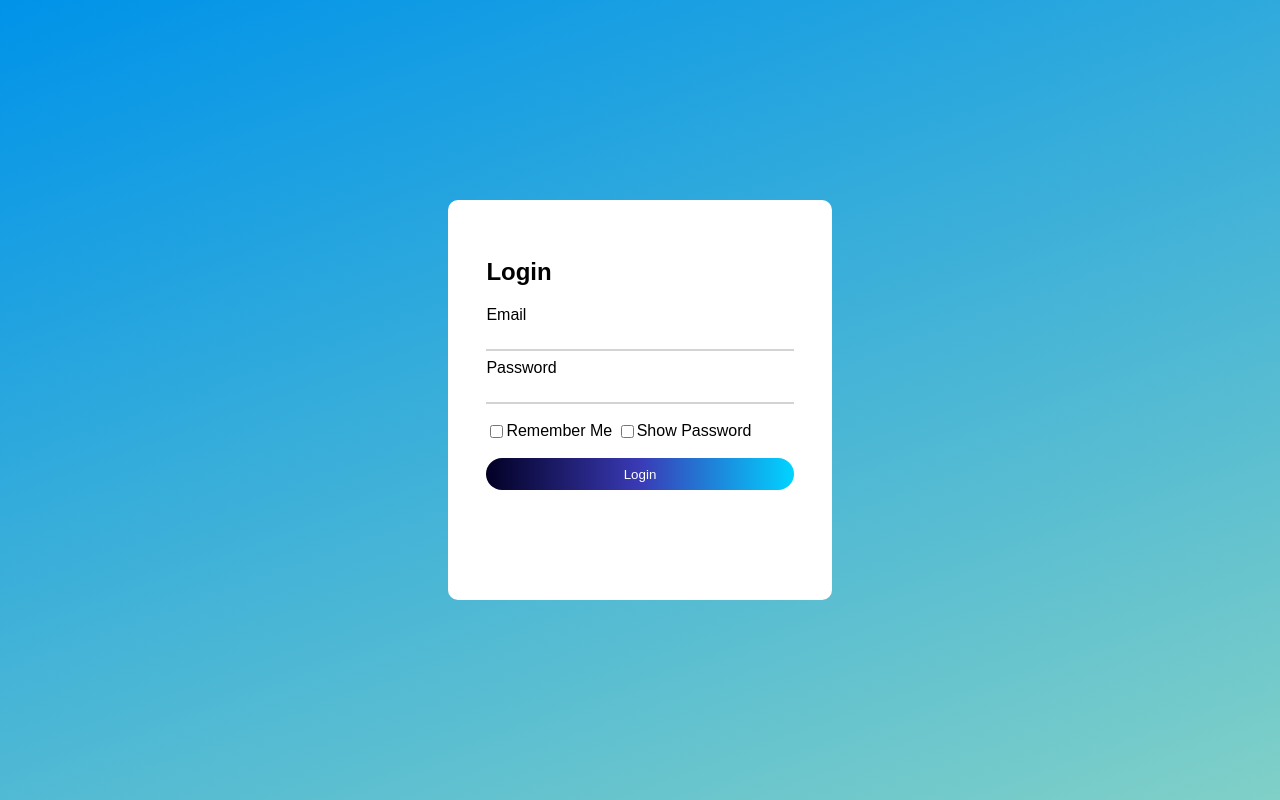
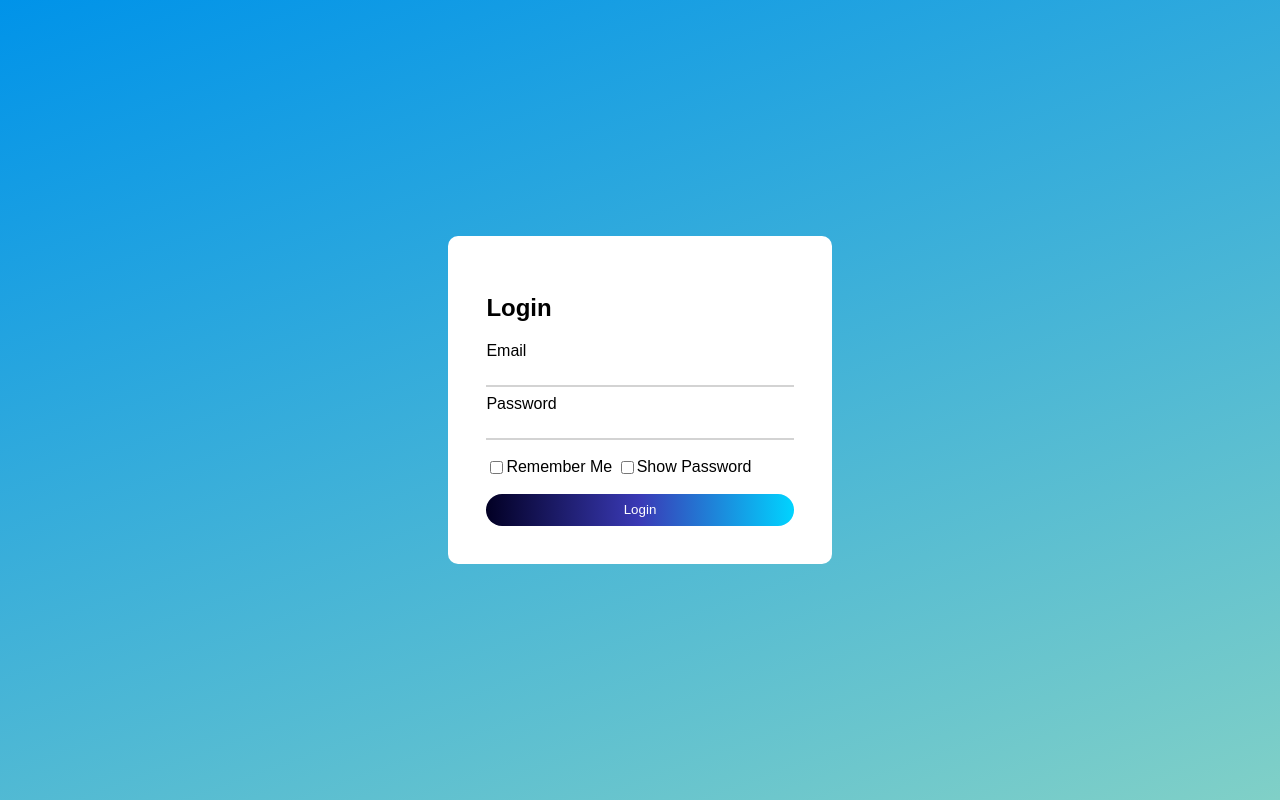
Before and after one commit to buchan123/mocktest-portal, a Flask app: page / in a window 1280 px wide. Run offline with Flask 2, Linux system fonts and the light colour scheme.

Commit message:
Update styles.css

```diff
--- a/static/css/styles.css
+++ b/static/css/styles.css
@@ -16,7 +16,6 @@ body {
   display: inline-block;
   background-color: white;
   border-radius: 10px;
-  height: 50vh;
   width: 30%;
   margin: 10px;
 }
```
